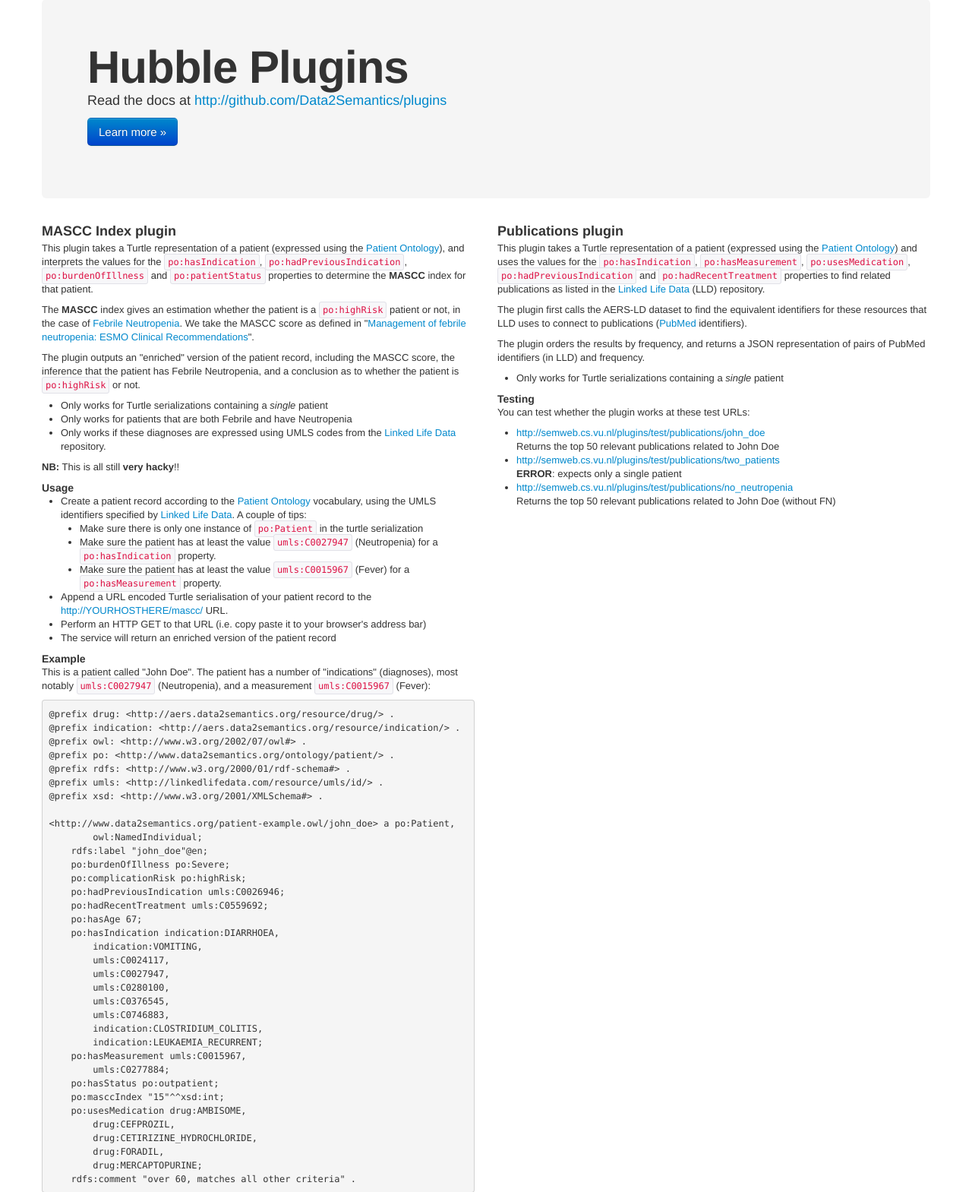
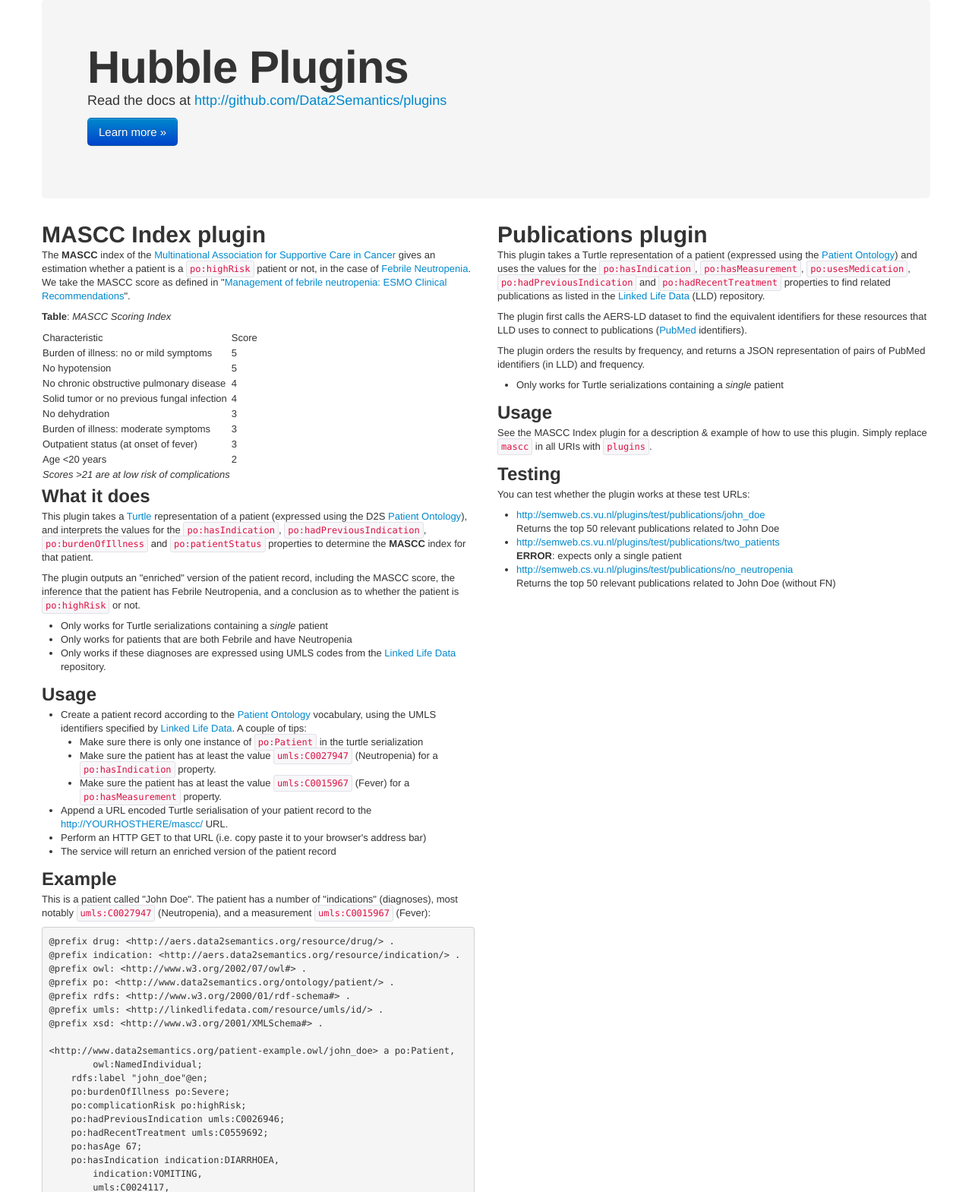
Before and after one commit to Data2Semantics/plugins, a Django app: page / in a window 1280 px wide. Shown: the part 61-1630 px from the top of the page at 76% size. Run offline with Django 3.2, Linux system fonts and the light colour scheme; some libraries are stand-ins or nearby versions.

Commit message:
Added some more info

```diff
--- a/templates/home.html
+++ b/templates/home.html
@@ -12,11 +12,56 @@
 </div>
 <div class="row">
 	<div class="span6">
-		<h3>MASCC Index plugin</h3>
+		<h1>MASCC Index plugin</h1>
 
-		<p>This plugin takes a Turtle representation of a patient (expressed using the <a href="https://github.com/Data2Semantics/raw2ld/blob/master/vocab/patient_vocab.owl">Patient Ontology</a>), and interprets the values for the <code>po:hasIndication</code>, <code>po:hadPreviousIndication</code>, <code>po:burdenOfIllness</code> and <code>po:patientStatus</code> properties to determine the <strong>MASCC</strong> index for that patient. </p>
+		<p>The <strong>MASCC</strong> index of the <a href="http://www.mascc.org">Multinational Association for Supportive Care in Cancer</a> gives an estimation whether a patient is a <code>po:highRisk</code> patient or not, in the case of <a href="http://aers.data2semantics.org/resource/indication/FEBRILE_NEUTROPENIA">Febrile Neutropenia</a>. We take the MASCC score as defined in "<a href="http://dx.doi.org/doi:10.1093/annonc/mdp163">Management of febrile neutropenia: ESMO Clinical Recommendations</a>".</p>
 
-		<p>The <strong>MASCC</strong> index gives an estimation whether the patient is a <code>po:highRisk</code> patient or not, in the case of <a href="http://aers.data2semantics.org/resource/indication/FEBRILE_NEUTROPENIA">Febrile Neutropenia</a>. We take the MASCC score as defined in "<a href="http://dx.doi.org/doi:10.1093/annonc/mdp163">Management of febrile neutropenia: ESMO Clinical Recommendations</a>".</p>
+		<p><strong>Table</strong>: <em>MASCC Scoring Index</em></p>
+
+		<table>
+		<tr>
+		<td>Characteristic</td>
+		<td>Score</td>
+		</tr>
+		<tr>
+		<td>Burden of illness: no or mild symptoms</td>
+		<td>5</td>
+		</tr>
+		<tr>
+		<td>No hypotension</td>
+		<td>5</td>
+		</tr>
+		<tr>
+		<td>No chronic obstructive pulmonary disease</td>
+		<td>4</td>
+		</tr>
+		<tr>
+		<td>Solid tumor or no previous fungal infection</td>
+		<td>4</td>
+		</tr>
+		<tr>
+		<td>No dehydration</td>
+		<td>3</td>
+		</tr>
+		<tr>
+		<td>Burden of illness: moderate symptoms</td>
+		<td>3</td>
+		</tr>
+		<tr>
+		<td>Outpatient status (at onset of fever)</td>
+		<td>3</td>
+		</tr>
+		<tr>
+		<td>Age &lt;20 years</td>
+		<td>2</td>
+		</tr>
+		<tr>
+		<td><em>Scores &gt;21 are at low risk of complications</em></td>
+		<td></td>
+		</tr>
+		</table><h2>What it does</h2>
+
+		<p>This plugin takes a <a href="http://www.w3.org/TR/turtle/">Turtle</a> representation of a patient (expressed using the D2S <a href="https://github.com/Data2Semantics/raw2ld/blob/master/vocab/patient_vocab.owl">Patient Ontology</a>), and interprets the values for the <code>po:hasIndication</code>, <code>po:hadPreviousIndication</code>, <code>po:burdenOfIllness</code> and <code>po:patientStatus</code> properties to determine the <strong>MASCC</strong> index for that patient. </p>
 
 		<p>The plugin outputs an "enriched" version of the patient record, including the MASCC score, the inference that the patient has Febrile Neutropenia, and a conclusion as to whether the patient is <code>po:highRisk</code> or not. </p>
 
@@ -26,9 +71,7 @@
 		<li>Only works if these diagnoses are expressed using UMLS codes from the <a href="http://linkedlifedata.com">Linked Life Data</a> repository.</li>
 		</ul>
 
-		<p><strong>NB:</strong> This is all still <strong>very hacky</strong>!!</p>
-
-		<h4>Usage</h4>
+		<h2>Usage</h2>
 
 		<ul>
 		<li>Create a patient record according to the <a href="https://github.com/Data2Semantics/raw2ld/blob/master/vocab/patient_vocab.owl">Patient Ontology</a> vocabulary, using the UMLS identifiers specified by <a href="http://linkedlifedata.com">Linked Life Data</a>. A couple of tips:
@@ -45,7 +88,7 @@
 		<li>The service will return an enriched version of the patient record</li>
 		</ul>
 
-		<h4>Example</h4>
+		<h2>Example</h2>
 
 		<p>This is a patient called "John Doe". The patient has a number of "indications" (diagnoses), most notably <code>umls:C0027947</code> (Neutropenia), and a measurement <code>umls:C0015967</code> (Fever):</p>
 
@@ -146,7 +189,7 @@
 		<li>There's also a <code>rdfs:comment</code> explaining what contributed to the score.</li>
 		</ul>
 
-		<h4>Testing</h4>
+		<h2>Testing</h2>
 
 		<p>You can test whether the plugin works at these test URLs:</p>
 
@@ -161,7 +204,7 @@
 		</ul>
 	</div>
 	<div class="span6">
-		<h3>Publications plugin</h3>
+		<h1>Publications plugin</h1>
 
 		<p>This plugin takes a Turtle representation of a patient (expressed using the <a href="https://github.com/Data2Semantics/raw2ld/blob/master/vocab/patient_vocab.owl">Patient Ontology</a>) and uses the values for the <code>po:hasIndication</code>, <code>po:hasMeasurement</code>, <code>po:usesMedication</code>, <code>po:hadPreviousIndication</code> and <code>po:hadRecentTreatment</code> properties to find related publications as listed in the <a href="http://linkedlifedata.com">Linked Life Data</a> (LLD) repository.</p>
 
@@ -171,7 +214,11 @@
 
 		<ul>
 		<li>Only works for Turtle serializations containing a <em>single</em> patient</li>
-		</ul><h4>Testing</h4>
+		</ul>
+		<h2>Usage</h2>
+
+		<p>See the MASCC Index plugin for a description &amp; example of how to use this plugin. Simply replace <code>mascc</code> in all URIs with <code>plugins</code>. </p>
+		<h2>Testing</h2>
 
 		<p>You can test whether the plugin works at these test URLs:</p>
 
```
